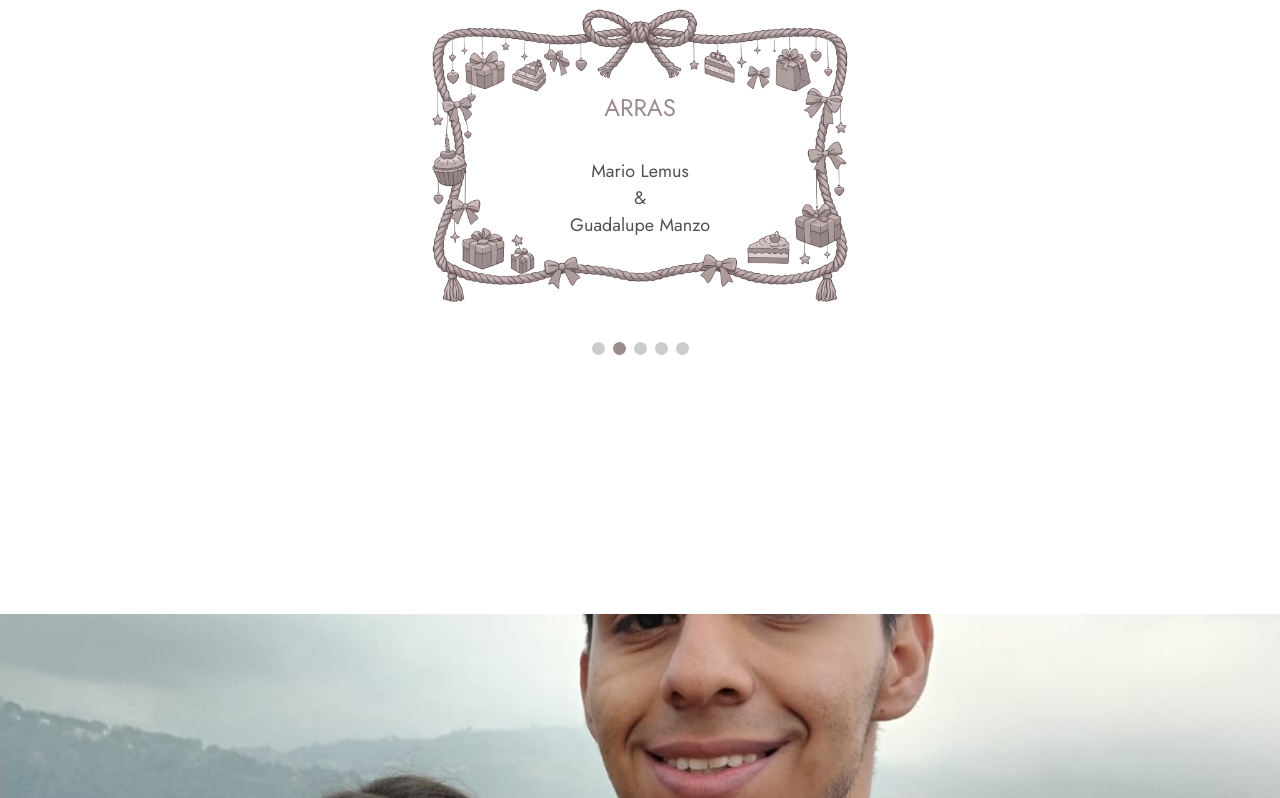
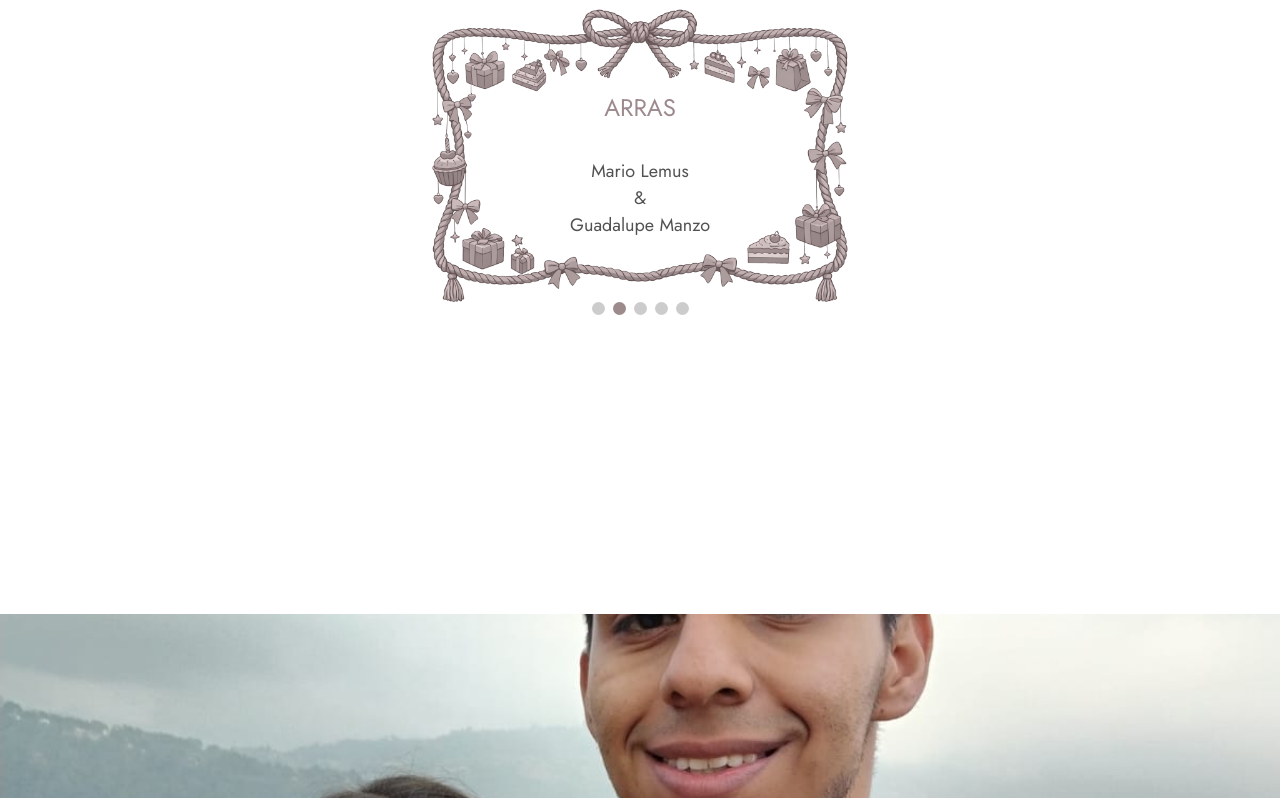
Before and after one commit to BramdonSantiago/invitation-wedding, a plain HTML site: page index.html in a window 1280 px wide. Shown: the part 4159-4957 px from the top of the page. Drawn offline with nearby package versions, Linux system fonts and the light colour scheme; a web font is replaced by a local one.

Commit message:
Decorating the page

```diff
--- a/css/styles.css
+++ b/css/styles.css
@@ -21,7 +21,8 @@ body {
 
 .swiper {
     .swiper-pagination {
-        bottom: -40px !important;
+        /* bottom: -40px !important; */
+        bottom: 0 !important;
 
         .swiper-pagination-bullet {
             width: 13px;
```
